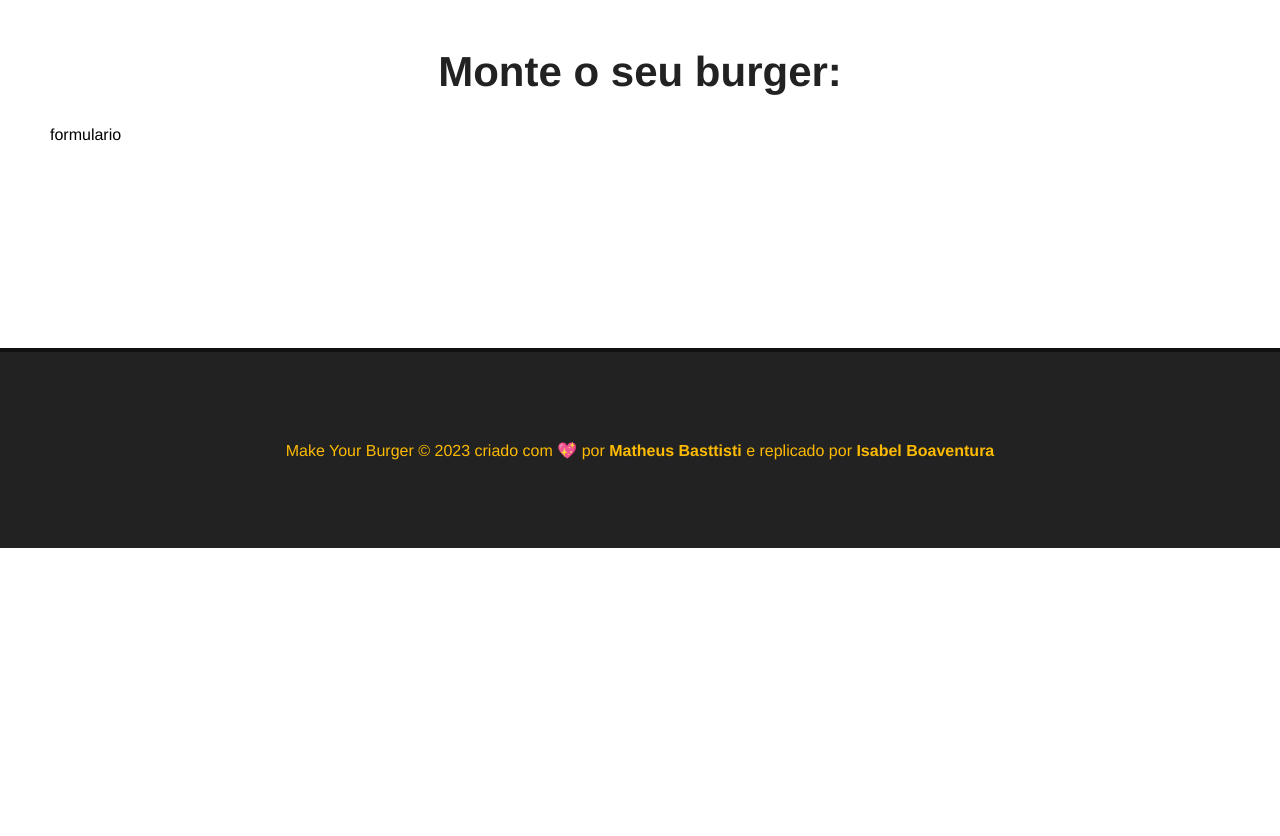
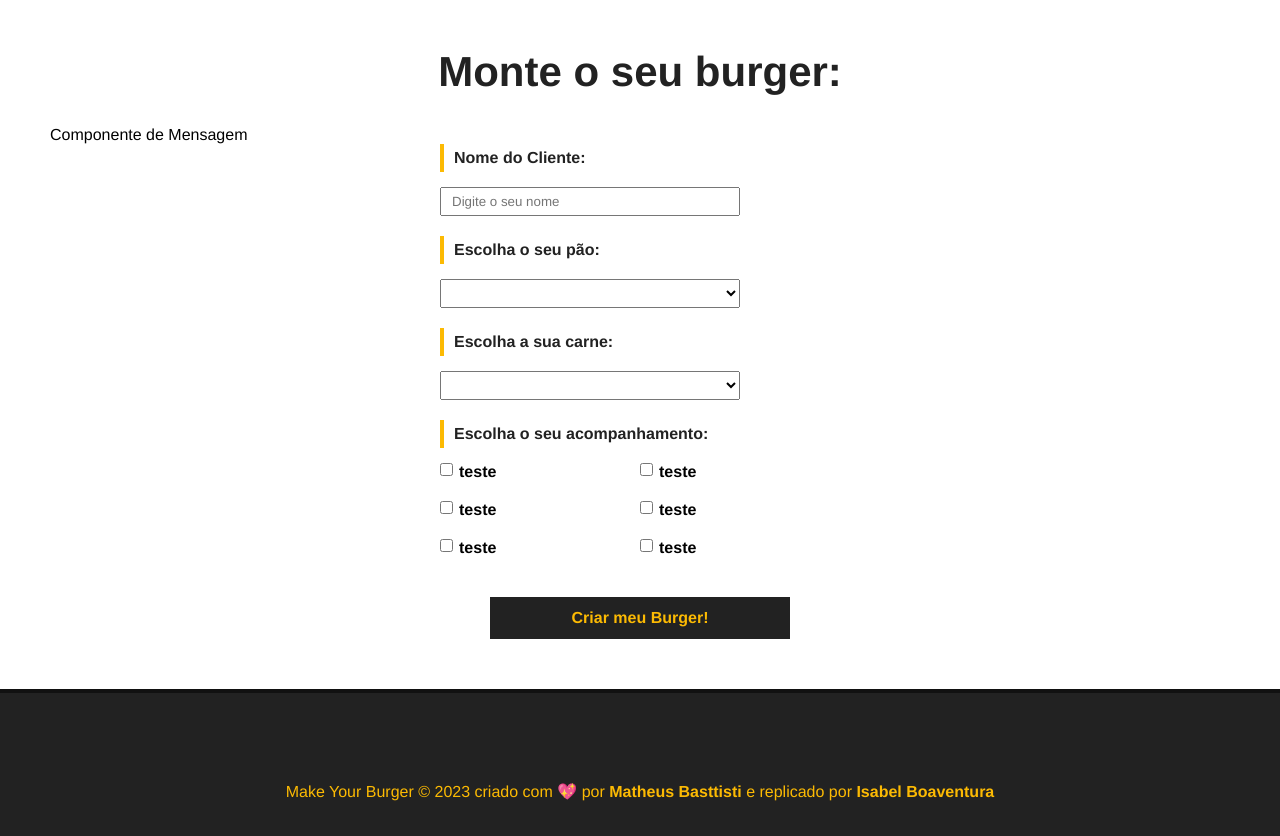
Before and after one commit to IsabelBoaventura/VueJs, a Vue app in the folder MatheusBasttisti/make_your_burger/: page / in a window 1280 px wide. Shown: the part 580-1416 px from the top of the page. Before the commit the page ends 1128 px from the top, so only its background shows below. Built offline with nearby package versions, Linux system fonts and the light colour scheme.

Commit message:
Finalizando a aula 24

```diff
--- /dev/null
+++ b/MatheusBasttisti/make_your_burger/src/components/BurgerForm.vue
@@ -0,0 +1,149 @@
+<template>
+    <div class="form">
+        <p>Componente de Mensagem </p>
+
+        <div>
+            <form id="burger-form">
+                <div class="input-container">
+                    <label for="nome">Nome do Cliente:</label>
+                    <input type="text" id="nome" name="nome" v-model="nome" placeholder="Digite o seu nome">
+                </div>
+
+                <div class="input-container">
+                    <label for="pao">Escolha o seu pão: </label>
+                    <select name="pao" id="pao" v-model="pao">
+                        <option value="">Selecione o seu pão</option>
+                        <option value="teste">Pão de teste</option>
+                    </select>
+                </div>
+
+                <div class="input-container">
+                    <label for="carne">Escolha a sua carne: </label>
+                    <select name="carne" id="carne" v-model="carne">
+                        <option value="">Selecione a sua carne </option>
+                        <option value="teste">Carne de teste</option>
+                    </select>
+                </div>
+
+                <div  id="opcionais-container"  class="input-container">
+                    <label id="opcionais-title" for="opcionais">Escolha o seu acompanhamento: </label>
+                    <div class="checkbox-container">
+                        <input type="checkbox" name="opcionais" id="opcionais" v-model="opcionais" value="opcionais">
+                        <span>teste</span>
+                    </div>
+
+                    <div class="checkbox-container">
+                        <input type="checkbox" name="opcionais" id="opcionais" v-model="opcionais" value="opcionais">
+                        <span>teste</span>
+                    </div>
+
+                    <div class="checkbox-container">
+                        <input type="checkbox" name="opcionais" id="opcionais" v-model="opcionais" value="opcionais">
+                        <span>teste</span>
+                    </div>
+
+                    <div class="checkbox-container">
+                        <input type="checkbox" name="opcionais" id="opcionais" v-model="opcionais" value="opcionais">
+                        <span>teste</span>
+                    </div>
+
+
+                    <div class="checkbox-container">
+                        <input type="checkbox" name="opcionais" id="opcionais" v-model="opcionais" value="opcionais">
+                        <span>teste</span>
+                    </div>
+
+
+                    <div class="checkbox-container">
+                        <input type="checkbox" name="opcionais" id="opcionais" v-model="opcionais" value="opcionais">
+                        <span>teste</span>
+                    </div>
+                </div>
+
+                <div class="input-container">
+                    <input type="submit" class="submit-btn" value="Criar meu Burger!">
+                </div>
+            </form>
+        </div>
+
+    </div>
+</template>
+
+<script>
+export default {
+    name: "BurgerForm"
+
+}
+</script>
+
+<style scoped>
+    #burger-form{
+        max-width: 400px;
+        margin: 0 auto;
+    }
+
+    .input-container{
+        display: flex;
+        flex-direction: column;
+        margin-bottom: 20px;
+    }
+
+    label{
+        font-weight: bold;
+        margin-bottom: 15px;
+        color: #222;
+        padding: 5px 10px;
+        border-left: 4px solid #FCBA03;
+    }
+
+    input, select  {
+        padding: 5px 10px;
+        width: 300px;
+    }
+
+    #opcionais-container{
+        flex-direction: row;
+        flex-wrap: wrap ;
+    }
+    #opcionais-title{
+        width: 100%;
+    }
+
+    .checkbox-container{
+        display: flex;
+        align-items: flex-start;
+        width: 50%;
+        margin-bottom: 20px;
+    }
+
+    .checkbox-container span,
+    .checkbox-container input {
+        width: auto;
+    }
+
+    .checkbox-container span{
+        margin-left: 6px;
+        font-weight: bold;
+    }
+
+    .submit-btn{
+        background-color: #222;
+        color: #FCBA03;
+        font-weight: bold;
+        border: 2px solid #222;
+        padding: 10px;
+        font-size: 16px;
+        margin: 0 auto;
+        cursor: pointer;
+        transition: .5s;
+    }
+
+
+    .submit-btn:hover{
+        background-color: transparent;
+        color: #222
+
+    }
+
+
+</style>
--- a/MatheusBasttisti/make_your_burger/src/views/HomeView.vue
+++ b/MatheusBasttisti/make_your_burger/src/views/HomeView.vue
@@ -3,19 +3,21 @@
 
     <div class="main-container">
         <h1>Monte o seu burger: </h1>
-        <p>formulario</p>
+        <BurgerForm />
     </div>
 </template>
 
 <script>
 
 import Banner from '../components/Banner.vue';
+import BurgerForm from '../components/BurgerForm.vue';
 
 
 export default {
   name: 'Home',
   components:{
-    Banner
+    Banner,
+    BurgerForm
   }
 
 }
```
Also changed, not shown: 1 other file (tests, documents, lock files or other folders).
